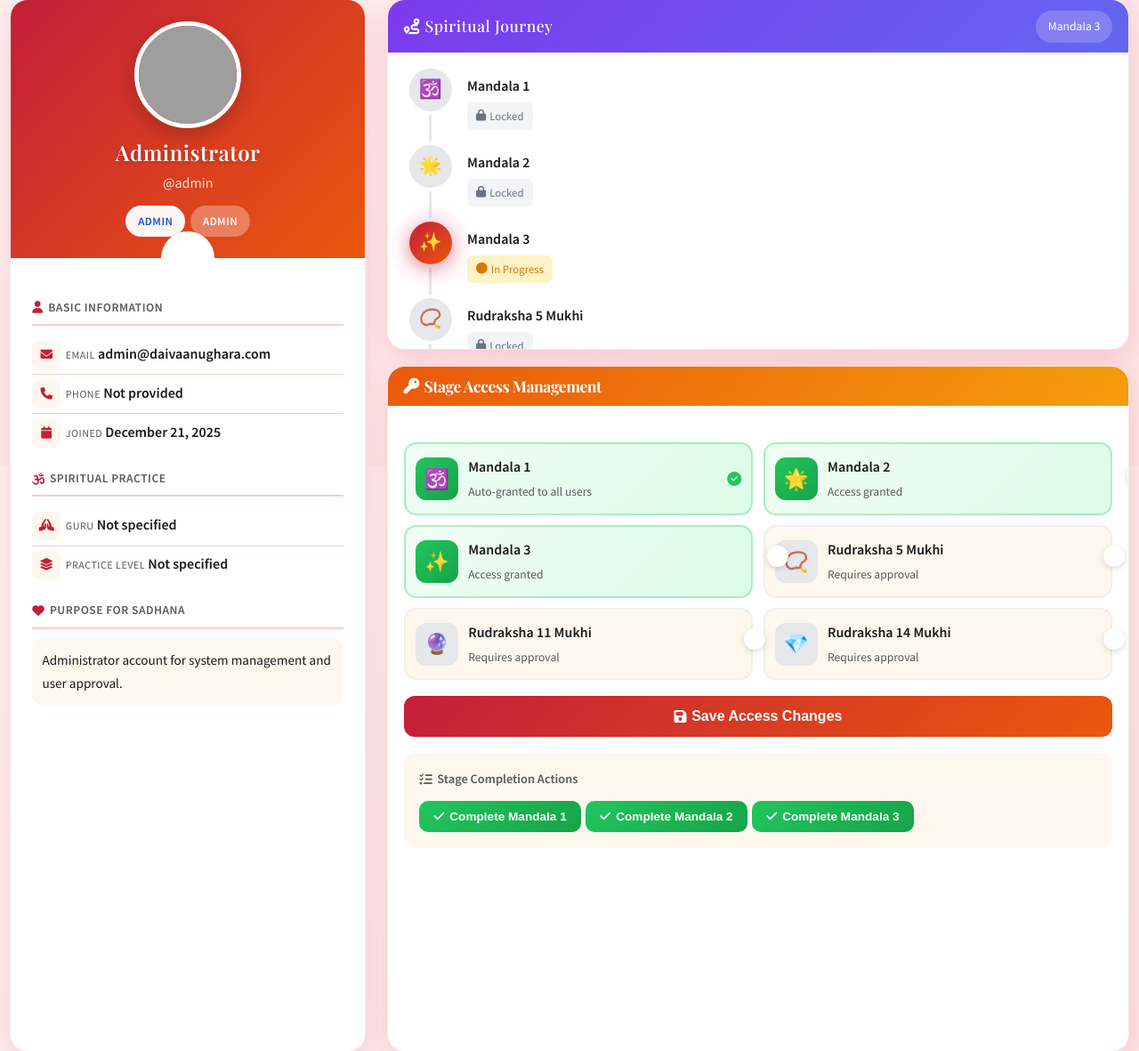
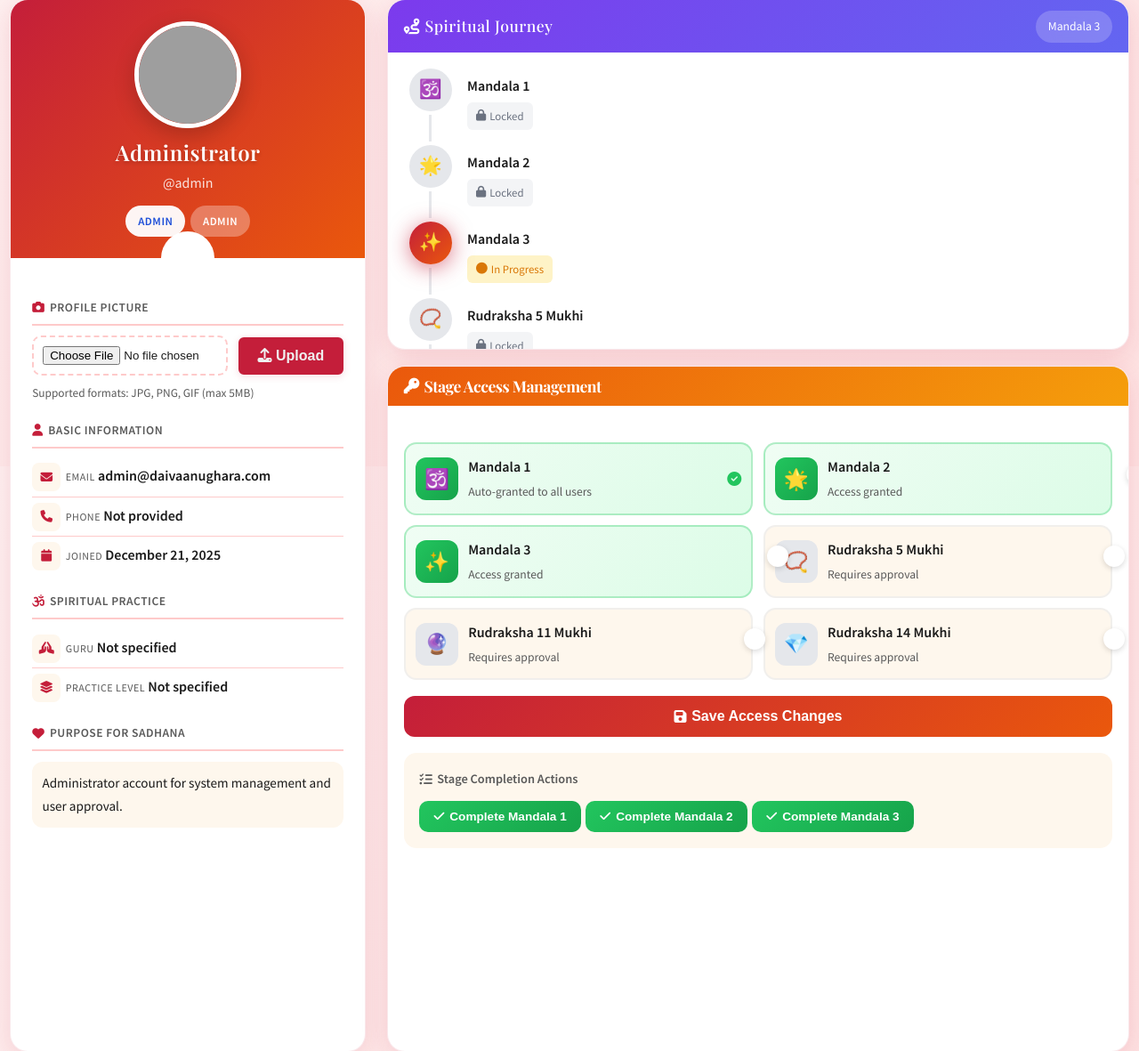
Before and after one commit to dynamo1933/Bhairava, a Flask app: page /auth/admin/user/1 in a window 1280 px wide. Shown: the part 276-1457 px from the top of the page at 89% size. Run offline with Flask 3, Linux system fonts and the light colour scheme; a user stored in the database is signed in; some libraries are stand-ins or nearby versions; grey boxes are pictures that could not be loaded.

Commit message:
Update auth and user management templates - Updated auth.py, user_detail.html, users.html, profile.html, register.html

```diff
--- a/auth.py
+++ b/auth.py
@@ -370,6 +370,66 @@
     # This would be implemented for users to edit their own profile
     pass
 
+@auth.route('/admin/user/<int:user_id>/update-profile-picture', methods=['POST'])
+@login_required
+def update_profile_picture(user_id):
+    """Admin endpoint to update a user's profile picture"""
+    if not current_user.is_admin():
+        flash('Access denied. Admin privileges required.', 'error')
+        return redirect(url_for('home'))
+
+    user = User.query.get_or_404(user_id)
+
+    if 'profile_picture' not in request.files:
+        flash('No file selected.', 'error')
+        return redirect(url_for('auth.admin_user_detail', user_id=user_id))
+
+    file = request.files['profile_picture']
+
+    if file.filename == '':
+        flash('No file selected.', 'error')
+        return redirect(url_for('auth.admin_user_detail', user_id=user_id))
+
+    if file:
+        # Validate file extension
+        allowed_extensions = {'jpg', 'jpeg', 'png', 'gif'}
+        filename = secure_filename(file.filename)
+        ext = filename.rsplit('.', 1)[-1].lower() if '.' in filename else ''
+
+        if ext not in allowed_extensions:
+            flash('Invalid file type. Only JPG, PNG, and GIF are allowed.', 'error')
+            return redirect(url_for('auth.admin_user_detail', user_id=user_id))
+
+        # Create uploads directory if it doesn't exist
+        upload_dir = os.path.join(os.getcwd(), 'static', 'uploads', 'profiles')
+        os.makedirs(upload_dir, exist_ok=True)
+
+        # Generate secure filename with timestamp
+        timestamp = datetime.now().strftime('%Y%m%d_%H%M%S')
+        name, _ = os.path.splitext(filename)
+        new_filename = f"{name}_{user.id}_{timestamp}.{ext}"
+
+        # Save file
+        file_path = os.path.join(upload_dir, new_filename)
+        file.save(file_path)
+
+        # Delete old profile picture if exists
+        if user.profile_picture:
+            old_path = os.path.join(os.getcwd(), 'static', user.profile_picture)
+            if os.path.exists(old_path):
+                try:
+                    os.remove(old_path)
+                except Exception as e:
+                    print(f"Warning: Could not delete old profile picture: {e}")
+
+        # Update user's profile picture path
+        user.profile_picture = f"uploads/profiles/{new_filename}"
+        db.session.commit()
+
+        flash(f'Profile picture updated successfully for {user.username}!', 'success')
+
+    return redirect(url_for('auth.admin_user_detail', user_id=user_id))
+
 def generate_user_report():
     users = User.query.all()
 
--- a/templates/admin/user_detail.html
+++ b/templates/admin/user_detail.html
@@ -1143,7 +1143,11 @@
             <div class="profile-card">
                 <div class="profile-header">
                     <div class="profile-avatar">
-                        <img src="https://i.pravatar.cc/240?u={{ user.id }}" alt="{{ user.full_name }}">
+                        {% if user.profile_picture %}
+                            <img src="{{ url_for('static', filename=user.profile_picture) }}" alt="{{ user.full_name }}">
+                        {% else %}
+                            <img src="https://i.pravatar.cc/240?u={{ user.id }}" alt="{{ user.full_name }}">
+                        {% endif %}
                     </div>
                     <h2 class="profile-name">{{ user.full_name }}</h2>
                     <p class="profile-username">@{{ user.username }}</p>
@@ -1165,6 +1169,24 @@
                 </div>
 
                 <div class="profile-body">
+                    <!-- Profile Picture Upload -->
+                    <div class="info-section">
+                        <div class="info-section-title">
+                            <i class="fas fa-camera"></i>
+                            <span>Profile Picture</span>
+                        </div>
+                        <form method="POST" action="{{ url_for('auth.update_profile_picture', user_id=user.id) }}" enctype="multipart/form-data" style="margin-top: var(--spacing-md);">
+                            <input type="hidden" name="csrf_token" value="{{ csrf_token() }}">
+                            <div style="display: flex; align-items: center; gap: var(--spacing-md); flex-wrap: wrap;">
+                                <input type="file" name="profile_picture" accept="image/*" id="profilePictureInput" style="flex: 1; min-width: 200px; padding: 10px; border: 2px dashed var(--border-color); border-radius: 10px; cursor: pointer;">
+                                <button type="submit" class="btn btn-primary" style="padding: 10px 20px;">
+                                    <i class="fas fa-upload"></i> Upload
+                                </button>
+                            </div>
+                            <small style="color: var(--text-muted); display: block; margin-top: 8px;">Supported formats: JPG, PNG, GIF (max 5MB)</small>
+                        </form>
+                    </div>
+
                     <!-- Basic Info -->
                     <div class="info-section">
                         <div class="info-section-title">
--- a/templates/auth/register.html
+++ b/templates/auth/register.html
@@ -11,7 +11,7 @@
             </div>
 
             <div class="card-content">
-                <form method="POST" action="{{ url_for('auth.register') }}" class="auth-form" id="registerForm" novalidate>
+                <form method="POST" action="{{ url_for('auth.register') }}" class="auth-form" id="registerForm" novalidate enctype="multipart/form-data">
                     {{ form.hidden_tag() }}
 
                     <div class="form-section">
```
Also changed, not shown: templates/admin/users.html (+10 -2 lines), templates/auth/profile.html (+13 -0 lines).
